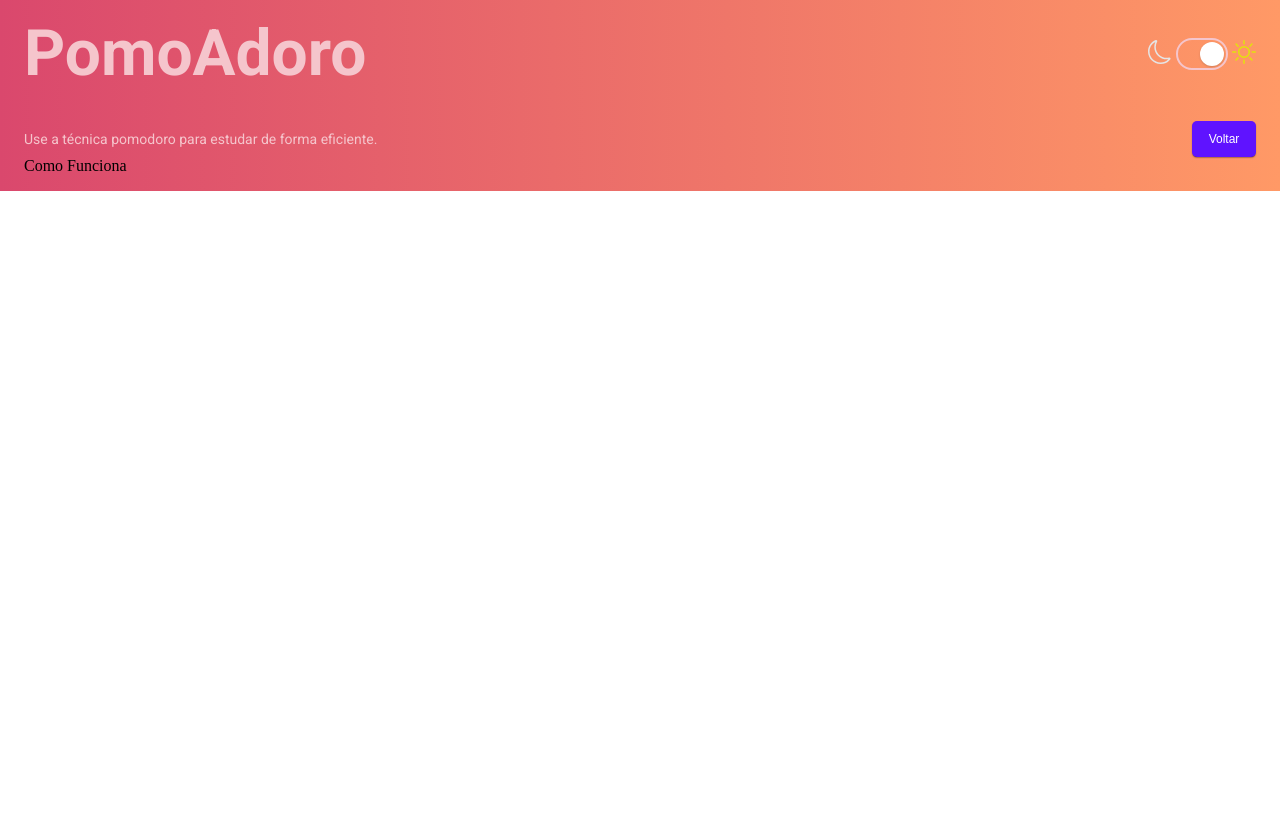
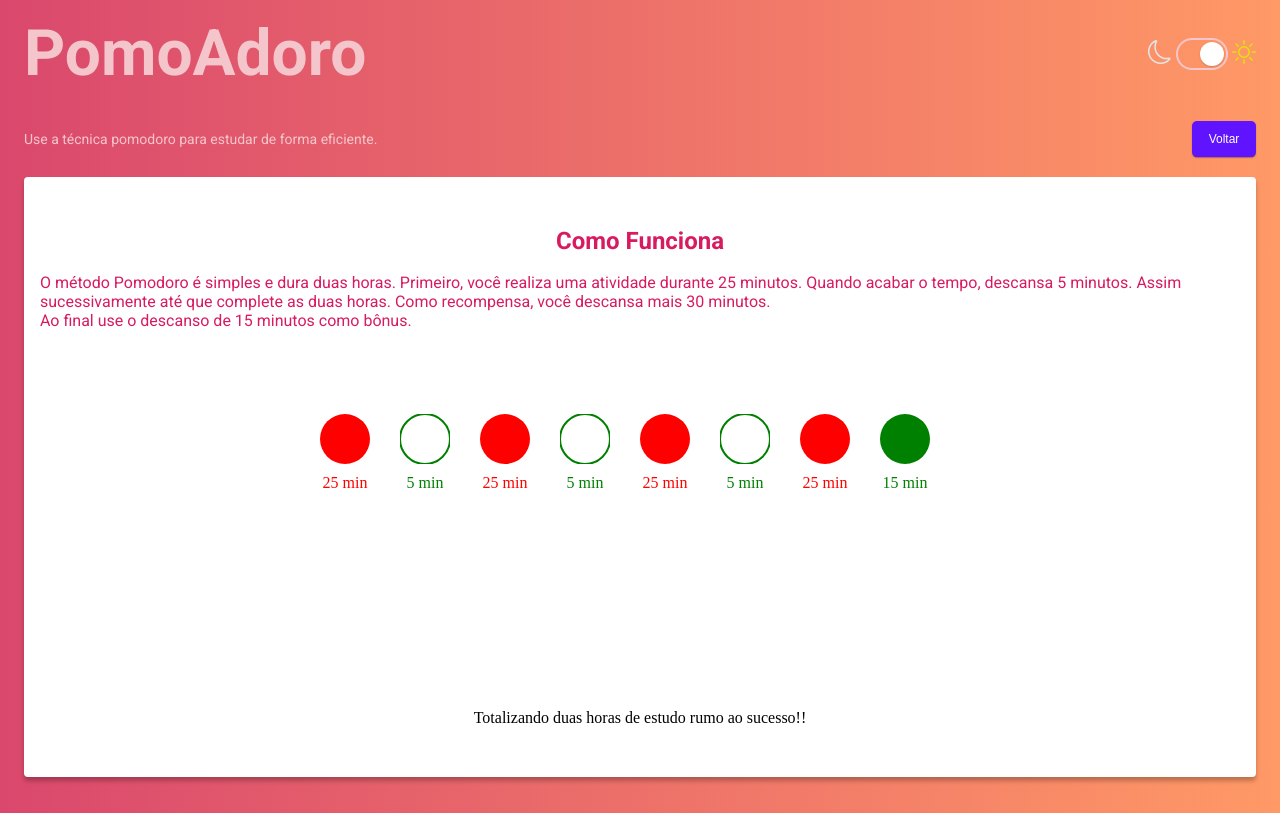
Before and after one commit to katiacih/pomodoro, a React (Create React App) app: page / in a window 1280 px wide. Both pictures are taken after a click on the button "Como funciona?". Built offline with nearby package versions, Linux system fonts and the light colour scheme; a web font is replaced by a local one.

Commit message:
refactor: implementado  contexto para controlar estado do timer

```diff
--- /dev/null
+++ b/src/context/timer.tsx
@@ -0,0 +1,21 @@
+import { createContext, useContext } from 'react'
+
+export type TypeOperacao = 'Play' | 'Stop' | 'Pause' | 'Restart'
+
+export type TypeOptions = 15 | 25 | 5
+
+export type TimerContent = {
+  minOption: TypeOptions
+  operacao: TypeOperacao
+  setOperacao: (newValue: TypeOperacao) => void
+  setOption: (newValue: TypeOptions) => void
+}
+
+export const MyTimerContext = createContext<TimerContent>({
+  minOption: 25,
+  operacao: 'Stop',
+  setOperacao: () => {},
+  setOption: () => {}
+})
+
+export const useTimerContext = () => useContext(MyTimerContext)
--- a/src/hooks/useInterval.tsx
+++ b/src/hooks/useInterval.tsx
@@ -14,7 +14,7 @@ export const useInterval = (callback: CallbackFunction, delay: number) => {
       if(callbackRef.current !== undefined) callbackRef.current()
     }
     if(delay !== null) {
-      let id  = setInterval(tick, delay)
+      let id = setInterval(tick, delay)
       return () => clearInterval(id)
     }
   }, [delay])
--- a/src/pages/como-funciona/como-funciona.css
+++ b/src/pages/como-funciona/como-funciona.css
@@ -0,0 +1,58 @@
+
+.como-funciona {
+  background-color: var(--bg-white);
+  border-radius: 4px;
+  box-shadow: 0px 4px 4px rgba(0, 0, 0, 0.25);
+  padding: 8px 16px;
+  margin: 20px 0px;
+	width:100%;
+	height:600px;
+	position: relative;
+	display: flex;
+	flex-direction: column;
+	justify-content: space-around;
+	align-items: center;
+}
+
+.como-funciona h2 {
+  text-align: center;
+  color: var(--secondary-color);
+}
+
+.como-funciona p {
+  color: var(--secondary-color);
+}
+
+.como-funciona-content {
+		width:100%;
+		height:211px;
+		left:90px;
+		top:159px;
+		display: flex;
+		justify-content: center;
+}
+
+.como-funciona-content div {
+	display: flex;
+	flex-direction: column;
+	margin-right: 30px;
+	align-items: center;
+}
+
+
+.como-funciona-content div svg {
+	margin-bottom: 10px;
+}
+
+
+@media (max-width: 600px) {
+	.como-funciona {
+		width: 100%;
+		height: 1024px;
+	}
+
+	.como-funciona-content {
+		flex-direction: column;
+	}
+
+}
--- a/src/pages/como-funciona/como-funciona.tsx
+++ b/src/pages/como-funciona/como-funciona.tsx
@@ -1,8 +1,81 @@
 import React from 'react';
+import './como-funciona.css';
 
 const ComoFunciona: React.FC = () => {
   return (
-    <div>Como Funciona
+    <div className="como-funciona">
+      <div>
+        <h2>Como Funciona</h2>
+        <br/>
+        <p>O método Pomodoro é simples e dura duas horas. Primeiro, você realiza uma atividade durante 25 minutos. Quando acabar o tempo, descansa 5 minutos. Assim sucessivamente até que complete as duas horas. Como recompensa, você descansa mais 30 minutos.</p>
+
+        <p>Ao final use o descanso de 15 minutos como bônus.</p>
+      </div>
+
+      <div className="como-funciona-content">
+
+        <div>
+          <svg height="50" width="50">
+            <circle cx="25" cy="25" r="50%" fill="red" />
+          </svg>
+          <span style={{color: "red"}}>25 min</span>
+        </div>
+
+        <div>
+          <svg height="50" width="50">
+            <circle cx="25" cy="25" r="50%" strokeWidth="2" stroke="green" fill="transparent" />
+          </svg>
+          <span style={{color: "green"}}>5 min</span>
+        </div>
+
+        <div>
+          <svg height="50" width="50">
+            <circle cx="25" cy="25" r="50%" fill="red" />
+          </svg>
+          <span style={{color: "red"}}>25 min</span>
+        </div>
+
+        <div>
+          <svg height="50" width="50">
+            <circle cx="25" cy="25" r="50%" strokeWidth="2" stroke="green" fill="transparent" />
+          </svg>
+          <span style={{color: "green"}}>5 min</span>
+        </div>
+
+        <div>
+          <svg height="50" width="50">
+            <circle cx="25" cy="25" r="50%" fill="red" />
+          </svg>
+          <span style={{color: "red"}}>25 min</span>
+        </div>
+
+        <div>
+          <svg height="50" width="50">
+            <circle cx="25" cy="25" r="50%" strokeWidth="2" stroke="green" fill="transparent" />
+          </svg>
+          <span style={{color: "green"}}>5 min</span>
+        </div>
+
+        <div>
+          <svg height="50" width="50">
+            <circle cx="25" cy="25" r="50%" fill="red" />
+          </svg>
+          <span style={{color: "red"}}>25 min</span>
+        </div>
+
+        <div>
+          <svg height="50" width="50">
+            <circle cx="25" cy="25" r="50%" fill="green" />
+          </svg>
+          <span style={{color: "green"}}>15 min</span>
+        </div>
+
+
+
+      </div>
+
+
+    <span  className="e110_124">Totalizando duas horas de estudo rumo ao sucesso!!</span>
     </div>
   );
 }
--- a/src/pages/home/cronometro/components/circle-timer.tsx
+++ b/src/pages/home/cronometro/components/circle-timer.tsx
@@ -1,51 +1,61 @@
 import React, { useState, useEffect }  from 'react';
+import { useTimerContext } from '../../../../context/timer'
 import { useInterval } from '../../../../hooks/useInterval'
 import './circle-timer.css';
 
 type Props = {
-  min: number
-  sec: number
-  operacao: 'Play' | 'Stop' | 'Pause' | 'Restart'
+  resetar: () => void
 }
 
-const CircleTimer: React.FC<Props> = ({ min, sec, operacao }: Props) => {
+const CircleTimer: React.FC<Props> = ({ resetar }: Props) => {
 
-  const [stateOperacao, setOperacao] = useState(operacao)
-  const [minInitial, setMinInitial] = useState(min)
+  const { minOption, operacao } = useTimerContext()
+  const [minInitial, setMinInitial] = useState<number>(minOption)
   const [state, setState] = useState({
-    opInicialMin: min,
-    min: min,
-    sec: sec
+    min: minInitial,
+    sec: 0
   })
 
+  useEffect(() => {
+    if(minOption !== minInitial) {
+      setMinInitial(minOption)
+        setState({
+          ...state,
+          min: minOption,
+          sec: 0
+        })
+    }
+  },[minInitial, minOption, state])
+
+  useEffect(() => {
+    if(operacao === 'Stop' && state.min !== minInitial) {
+      setState({
+        ...state,
+        min: minOption,
+        sec: 0
+      })
+    }
+  }, [minInitial, minOption, operacao, state])
+
   useInterval(() => {
-    if(state.min > 0 || state.sec > 0) {
-      controllerTimer(stateOperacao)
+    if(state.min >= 0 || state.sec >= 0) {
+      controllerTimer()
     }
   },1000)
 
-  useEffect(() => {
-    if(stateOperacao !== operacao){
-      setOperacao(operacao)
-    }
-  },[operacao, stateOperacao])
 
-  useEffect(() => {
-    setMinInitial(min)
-  },[min])
-
-  const resetState = (): void => {
-    setState({
-      ...state,
-      min: minInitial,
-      sec: 0
-    })
+  const goBackStateDefault = (): void => {
+    resetar()
   }
 
+  const controllerTimer = (): void => {
 
-  const controllerTimer = (operacao: 'Play' | 'Stop' | 'Pause' | 'Restart'): void => {
+    if(state.min === 0 && state.sec === 0 && operacao === 'Play') {
+      goBackStateDefault()
+    } else {
       if(operacao === 'Play') {
-      if(state.sec === 0 && state.min > 0) {
+
+        if(state.sec === 0 && state.min > 0 ) {
           setState({
             ...state,
             min: state.min - 1,
@@ -60,7 +70,9 @@ const CircleTimer: React.FC<Props> = ({ min, sec, operacao }: Props) => {
         }
       }
       else {
-      if(stateOperacao === 'Stop' && state.min !== minInitial) resetState()
+        if(operacao === 'Stop' && state.min !== minInitial) {
+          resetar()
+      }}
     }
   }
 
@@ -76,9 +88,11 @@ const CircleTimer: React.FC<Props> = ({ min, sec, operacao }: Props) => {
         <svg className="circle-timer-bg-svg" viewBox="0 0 100 100" xmlns="http://www.w3.org/2000/svg">
           <circle className="circle-svg-shadow" cx="50" cy="50" r="45"/>
           <circle className={["circle-timer-bg-svg-circle",
-          stateOperacao === 'Play' && minInitial === 25 ? 'circle-animation-25-min' :
-          stateOperacao === 'Play' && minInitial === 15 ? 'circle-animation-15-min' :
-          stateOperacao === 'Play' && minInitial === 5 ? 'circle-animation-5-min' : "circle-animation-off"
+          state.min === 0 && state.sec === 0 ?
+          "circle-animation-off" :
+          operacao === 'Play' && minInitial === 25 ? 'circle-animation-25-min' :
+          operacao === 'Play' && minInitial === 15 ? 'circle-animation-15-min' :
+          operacao === 'Play' && minInitial === 5 ? 'circle-animation-5-min' : "circle-animation-off"
         ].join(' ')} cx="50" cy="50" r="45"/>
         </svg>
         <span>{formatTimer()}</span>
--- a/src/pages/home/cronometro/cronometro-content.tsx
+++ b/src/pages/home/cronometro/cronometro-content.tsx
@@ -3,40 +3,44 @@ import { ComboBox } from 'components/combo-box/combo-box'
 import './cronometro-content.css'
 import Button from 'components/buttons/button'
 import CircleTimer from './components/circle-timer'
+import { MyTimerContext, TypeOperacao, TypeOptions } from '../../../context/timer'
 
 const CronometroContent: React.FC = () => {
+
+  const [minOption, setOption] = useState<TypeOptions>(25)
+  const [operacao, setOperacao] = useState<TypeOperacao>('Stop')
 
   const [stateDuracao, SetStateDuracao] = useState({
     value: '1',
     label: '25 minutos'
   })
-  const [stateTimerOperacao, setStateTimerOperacao] = useState<'Play' | 'Stop' | 'Pause' | 'Restart'>('Stop')
-  const [stateTimer, setStateTimer] = useState({
-    min: 25,
-    sec: 0
-  })
 
   const actionPlay = (): void => {
-    setStateTimerOperacao('Play')
-
+    setOperacao('Play')
   }
-  const actionPause = (): void => {
-    setStateTimerOperacao('Pause')
-  }
+  // const actionPause = (): void => {
+  //   setOperacao('Pause')
+  // }
 
   const actionStop = (): void => {
-    setStateTimerOperacao('Stop')
+    setOperacao('Stop')
+    if(stateDuracao.value === '1') {
+      setOption(25)
+    }
+    if(stateDuracao.value === '2'){
+      setOption(15)
+    }
+    if(stateDuracao.value === '3') {
+      setOption(5)
+    }
 
-    setStateTimer({
-      min: stateDuracao.value === '1' ? 25
-      : stateDuracao.value === '2' ? 15
-      : 5,
-      sec: 0
-    })
   }
 
   const resetar = (): void => {
-    onChangeDuracao('25 minutos', '1')
+    if(stateDuracao.value === '1')  onChangeDuracao('25 minutos', '1')
+    else if(stateDuracao.value === '2')  onChangeDuracao('15 minutos', '2')
+    else if(stateDuracao.value === '3')  onChangeDuracao('5 minutos', '3')
+    actionStop()
   }
 
   const atualizaDuracao = useCallback((optionLabel: string, optionValue: string): void => onChangeDuracao(optionLabel, optionValue), [])
@@ -45,22 +49,25 @@ const CronometroContent: React.FC = () => {
   const onChangeDuracao = (optionLabel: string, optionValue: string)=> {
     SetStateDuracao({ label: optionLabel, value: optionValue })
 
-    if(optionValue === '1') setStateTimer({
-      min: 25,
-      sec: 0
-    })
-    if(optionValue === '2') setStateTimer({
-      min: 15,
-      sec: 0
-    })
-    if(optionValue === '3') setStateTimer({
-      min: 5,
-      sec: 0
-    })
+    if(optionValue === '1') {
+      setOption(25)
+    }
+    if(optionValue === '2'){
+      setOption(15)
+    }
+    if(optionValue === '3') {
+      setOption(5)
+    }
+
   }
 
   return (
-    <>
+    <MyTimerContext.Provider value={{
+      minOption,
+      operacao,
+      setOperacao,
+      setOption
+    }}>
       <div className='header'>
         <div className="content">
           <section className="action-top">
@@ -81,15 +88,12 @@ const CronometroContent: React.FC = () => {
             />
           </section>
           <section className="content-timer">
-            <CircleTimer
-              min={stateTimer.min}
-              operacao={stateTimerOperacao}
-              sec={stateTimer.sec}  />
+            <CircleTimer  resetar={resetar}/>
           </section>
 
           <section className="actions">
             <Button onClick={actionPlay} className='marginRightLg' label={'Play'} variant='secondary'/>
-            <Button onClick={actionPause} label={'Pause'} variant='outline'/>
+            {/* <Button onClick={actionPause} label={'Pause'} variant='outline'/> */}
             <Button onClick={actionStop} label={'Parar'} variant='outline'/>
           </section>
 
@@ -97,7 +101,7 @@ const CronometroContent: React.FC = () => {
 
       </div>
 
-    </>
+    </MyTimerContext.Provider>
   );
 }
 export default CronometroContent;
--- a/src/pages/main.tsx
+++ b/src/pages/main.tsx
@@ -52,7 +52,7 @@ const Main: React.FC = () => {
             <RecoilRoot>
               <Home/>
             </RecoilRoot>
-          : <ComoFunciona/>
+          : <div style={{ display: 'flex', justifyContent: 'center'}}><ComoFunciona/></div>
       }
 
     </div>
```
Lines whose indentation alone changed are shown as unchanged.
